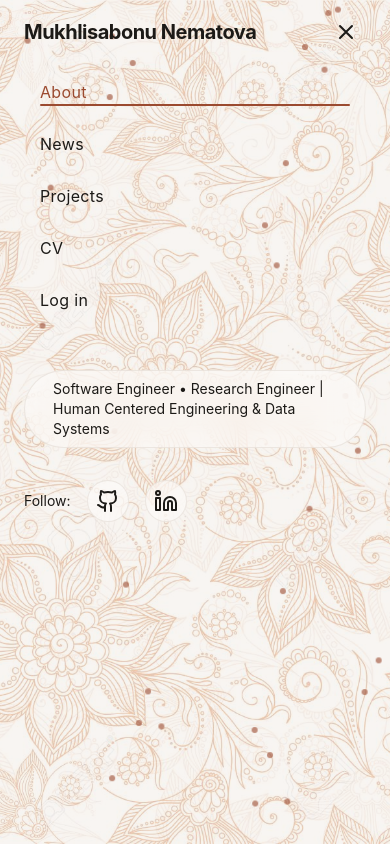
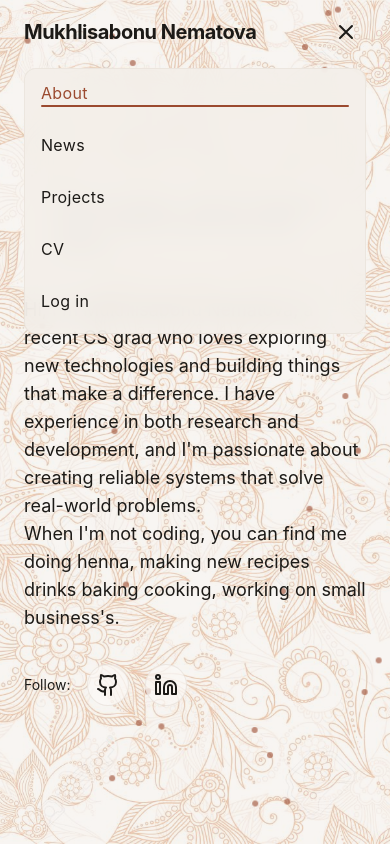
Before and after one commit to mukhlisanematova/mukhlisanematova.github.io, a React (Vite) app: page / in a window 390 px wide. Both pictures are taken after a click on the button 346 px from the left and 32 px from the top of the page. Shown: the top 844 px of the page. Built offline with nearby package versions, Linux system fonts and the light colour scheme.

Commit message:
Add mobile menu backdrop and smooth dropdown animation
- Add frosted glass backdrop to mobile menu so it doesnt blend into the hero
- Add dropdown keyframe animation (fade + slide) for smooth open transition

```diff
--- a/src/index.css
+++ b/src/index.css
@@ -71,6 +71,17 @@
 }
 
 @layer utilities {
+  @keyframes dropdown {
+    from {
+      opacity: 0;
+      transform: translateY(-8px);
+    }
+    to {
+      opacity: 1;
+      transform: translateY(0);
+    }
+  }
+
   @keyframes fade-in{
     from {
       opacity: 0;
--- a/src/layout/Navbar.jsx
+++ b/src/layout/Navbar.jsx
@@ -133,7 +133,7 @@ export const Navbar = () => {
 
                 {/* Mobile Menu */}
                 {menuOpen && (
-                    <div className="lg:hidden mt-4 flex flex-col gap-1 pb-2">
+                    <div className="lg:hidden mt-4 flex flex-col gap-1 pb-2 rounded-xl backdrop-blur-md border overflow-hidden" style={{ backgroundColor: 'rgba(244, 239, 234, 0.92)', borderColor: 'rgba(222, 214, 206, 0.4)', animation: 'dropdown 0.2s ease-out both' }}>
                         {navItems.map((item) => (
                             <button
                                 key={item.id}
--- a/src/sections/Hero.jsx
+++ b/src/sections/Hero.jsx
@@ -39,14 +39,14 @@ export const Hero = () => {
                         </div>
 
                         {/* headline */}
-                        {/* <div className="space-y-4">
-                            <h1 className="text-2xl md:text-3xl lg:text-4xl font-bold leading-tight animate-fade-in delay-300">
+                        <div className="space-y-4">
+                            {/* <h1 className="text-2xl md:text-3xl lg:text-4xl font-bold leading-tight animate-fade-in delay-300">
                                 Research-to-Product<span className="color-primary glow-text"> builder </span>
                                 <br />
                                 with experience
                                 <br />
                                 shipping <span className="font-serif italic font-normal color-primary">reliable</span> systems for <span className="font-serif italic font-normal color-primary">real</span> people.
-                            </h1>
+                            </h1> */}
 
                             <p className="text-lg text-muted-foreground mt-4 animate-fade-in animation-delay-500">
                             Hi, I'm Mukhlisabonu Nematova, a recent CS grad who loves exploring new technologies and building things that make a difference.
@@ -54,7 +54,7 @@ export const Hero = () => {
                             <br />
                             When I'm not coding, you can find me doing henna, making new recipes drinks baking cooking, working on small business's.
                             </p>
-                        </div> */}
+                        </div>
 
                         {/*social links */}
                         <div className="flex items-center gap-4 animate-fade-in animation-delay-400">
```
